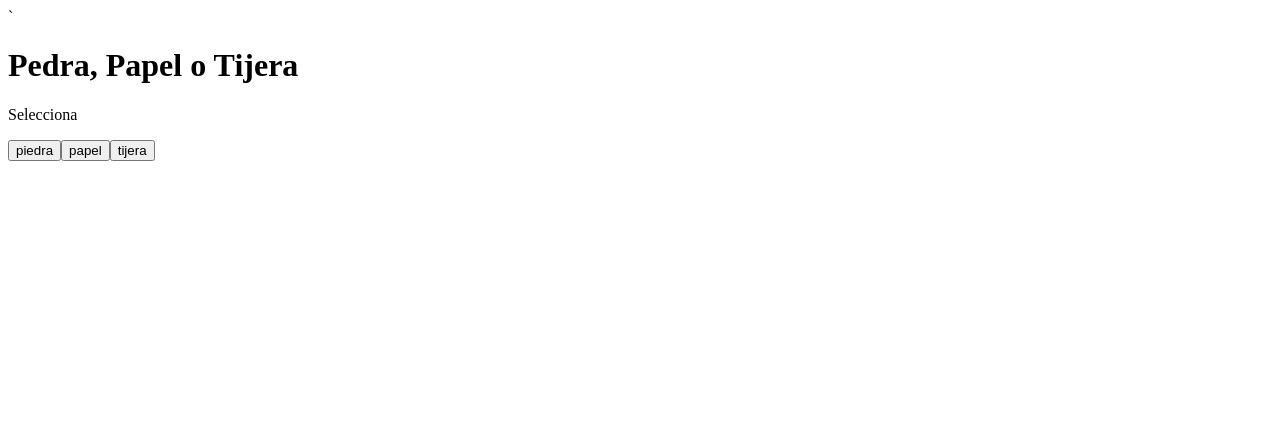
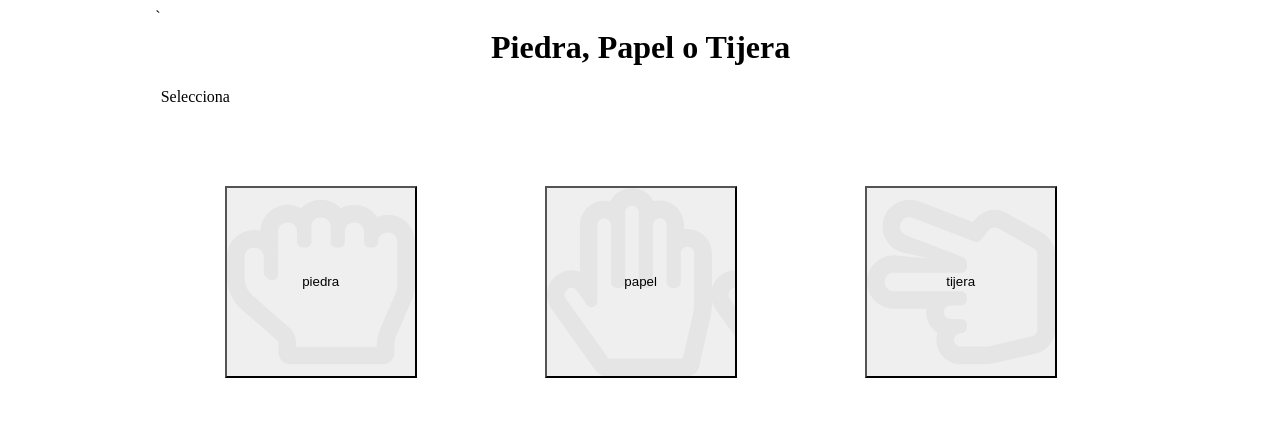
Before and after one commit to OoChip/OdinPPT, a plain HTML site: page index.html in a window 1280 px wide. Drawn offline with Linux system fonts and the light colour scheme.

Commit message:
agregado styles

```diff
--- a/app.js
+++ b/app.js
@@ -1,7 +1,10 @@
 function creaButton (nombre){
     let button = document.createElement ("button")
     button.setAttribute("id", nombre)
-    button.innerText = nombre
+    // let img= document.createElement ("img")
+    // img.setAttribute("src", `./img/${nombre}.svg`)
+    button.textContent = nombre
+    console.log(button);
     let container = document.querySelector(".container");
     container.appendChild (button);
     return (button)
@@ -37,19 +40,32 @@ function gameOver (result){
     //escribir una funcion que deshabilite los botones.
     const buttons = document. querySelectorAll('button')
     buttons.forEach ( e => e.disabled = true)
+    start.hidden = false
+    start.disabled = false
     p.innerText = `Fin del Juego. ${result}.`
+
 }
 
+function restart () {
+    contador = 0
+    const buttons = document. querySelectorAll('button')
+    buttons.forEach ( Element => Element.disabled = false)
+    p.innerText = `Juego Nuevo.`
+    start.hidden = true
+ }
 
 let container = document.querySelector(".container");
 let p = document.createElement ("p")
 p.innerText = "Selecciona"
 container.appendChild(p)
 
-let contador= 0
+let contador= 4
 let piedra = creaButton("piedra")
 let papel = creaButton("papel")
 let tijera = creaButton("tijera")
+let start= creaButton("start")
+start.hidden= true
 piedra.addEventListener ("click",  playUi)
 papel.addEventListener ("click",  playUi)
 tijera.addEventListener ("click",  playUi)
+start.addEventListener("click", restart)
--- a/index.html
+++ b/index.html
@@ -5,11 +5,12 @@
     <meta http-equiv="X-UA-Compatible" content="IE=edge">
     <meta name="viewport" content="width=device-width, initial-scale=1.0">
     <title>Document</title>
+    <link rel="stylesheet" href="./style.css">
 </head>
 <body>
 
     <div class="container">
-        <h1>Pedra, Papel o Tijera</h1>
+        <h1>Piedra, Papel o Tijera</h1>
 
     </div>
 
--- /dev/null
+++ b/style.css
@@ -0,0 +1,38 @@
+body{
+    display: flex;
+    justify-content: center;
+}
+
+button{
+    margin: 5vw;
+}
+
+#piedra{
+    width: 15vw;
+    height: 15vw;
+    background-image: url(./img/piedra.svg);
+
+}
+
+#papel {
+    width: 15vw;
+    height: 15vw;
+    background-image: url(./img/papel.svg)
+}
+
+#tijera {
+    width: 15vw;
+    height: 15vw;
+    background-image: url(./img/tijera.svg)
+}
+
+#start {
+    width: 10vw;
+    height: 10vw;
+    align-self:stretch;
+
+}
+
+h1 {
+    justify-self: center;
+}
```
Also changed, not shown: img/papel.svg (added), img/piedra.svg (added), img/tijera.svg (added).
